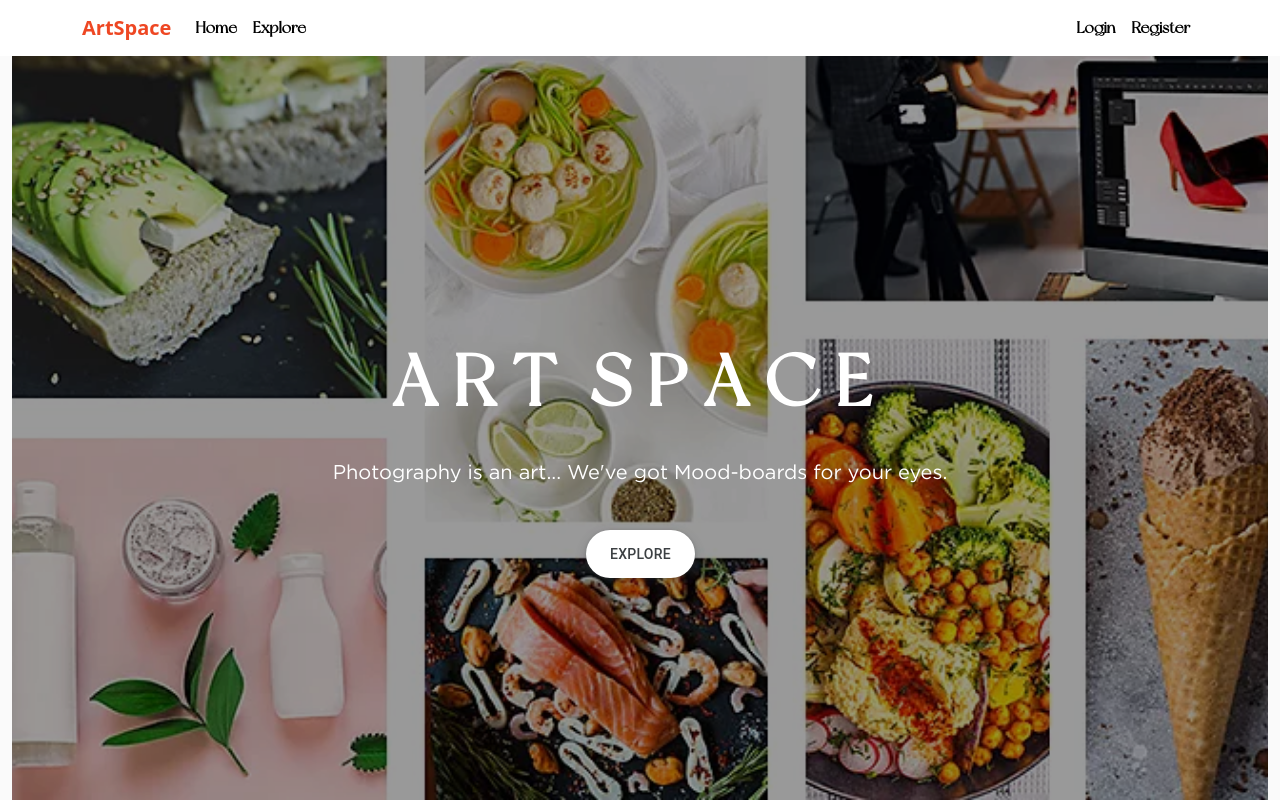
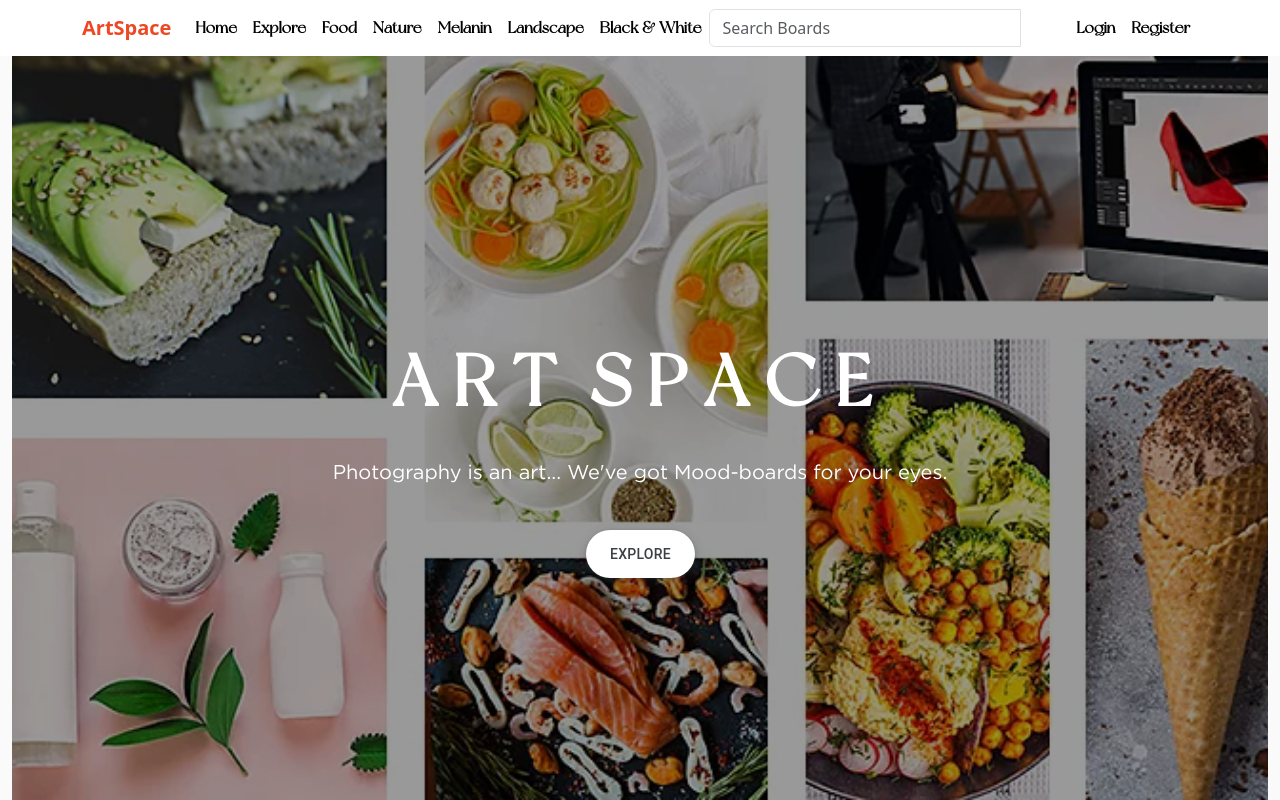
Before and after one commit to AtienoObwanda/artSpace, a Django app: page / in a window 1280 px wide. Run offline with Django 4.2, Linux system fonts and the light colour scheme; some libraries are stand-ins or nearby versions.

Commit message:
Adding search bar to the nav bar

```diff
--- a/space/templates/art/layout.html
+++ b/space/templates/art/layout.html
@@ -33,9 +33,31 @@
                 <div class="navbar-nav mr-auto">
                     <a class="nav-item nav-link" href="{% url 'home' %}">Home</a>
                     <a class="nav-item nav-link" href="{% url 'explore' %}">Explore</a>
+                    <a class="nav-item nav-link" href="{% url 'explore' %}">Food </a>
+                    <a class="nav-item nav-link" href="{% url 'explore' %}">Nature</a>
+                    <a class="nav-item nav-link" href="{% url 'explore' %}">Melanin</a>
+                    <a class="nav-item nav-link" href="{% url 'explore' %}">Landscape</a>
+                    <a class="nav-item nav-link" href="{% url 'explore' %}">Black & White</a>
+
                 </div>
                 <!-- Navbar right-->
+                <!-- search form end -->
+                <div class="col-sm-4 col-md-4 navbar-right">
+
+                  <form class="navbar-form" role="search" action="{% url 'explore' %}">
+
+                    <div class="input-group">
+                      <input type="text" class="form-control" placeholder="Search Boards" name="article">
+                      <div class="input-group-btn">
+                        <button class="btn btn-default" type="submit"><i class="glyphicon glyphicon-search"></i></button>
+                      </div>
+                    </div>
+
+                  </form>
+                </div>
+                <!-- search form end -->
                 <div class="navbar-nav ms-auto">
+
                     <!-- {% if current_user.is_authenticated %} -->
                         <!-- <a class="nav-item nav-link align-right" href="#">New Post</a> -->
                         <!-- <a class="nav-item nav-link align-right" href="#">Account</a> -->
```
